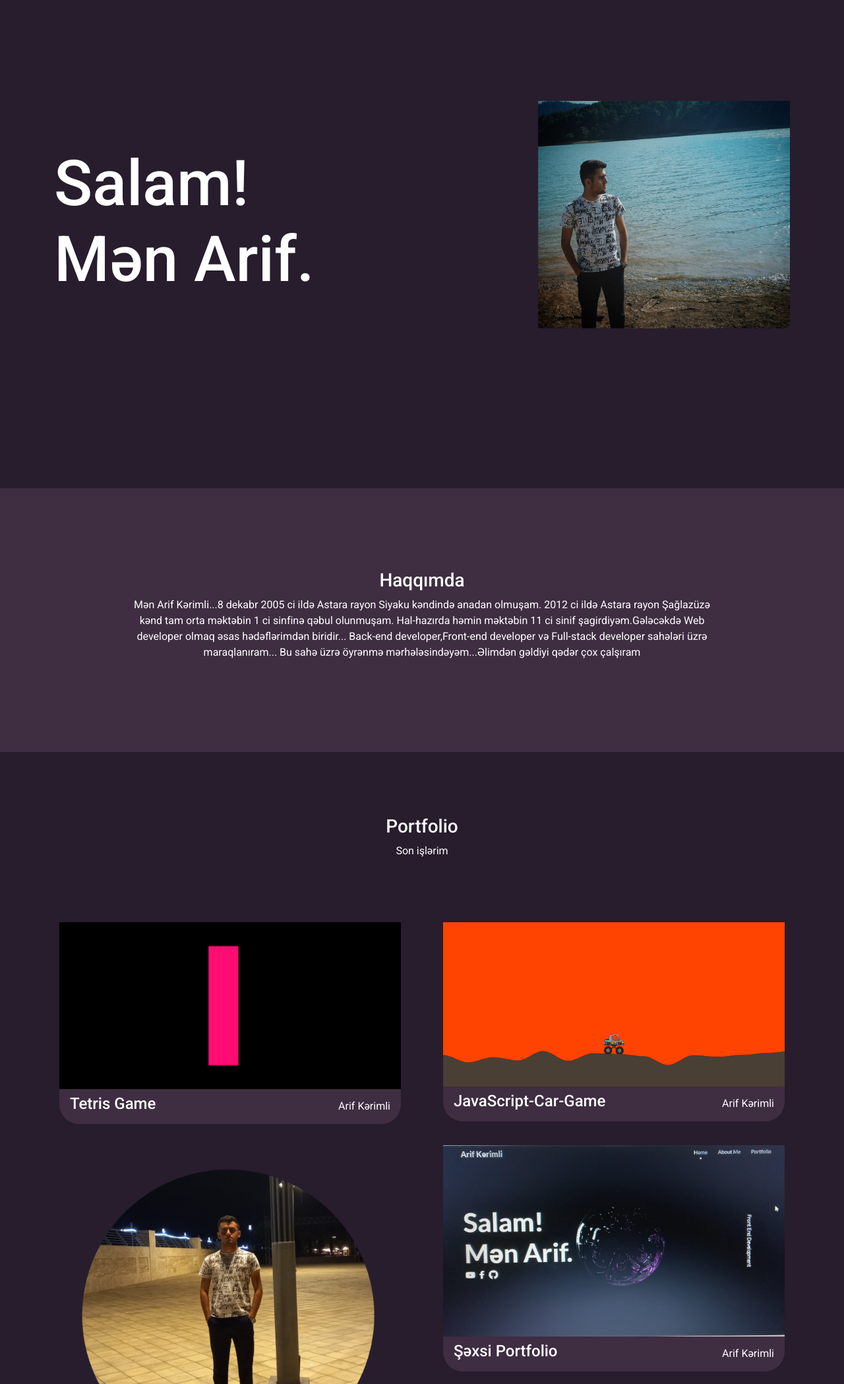
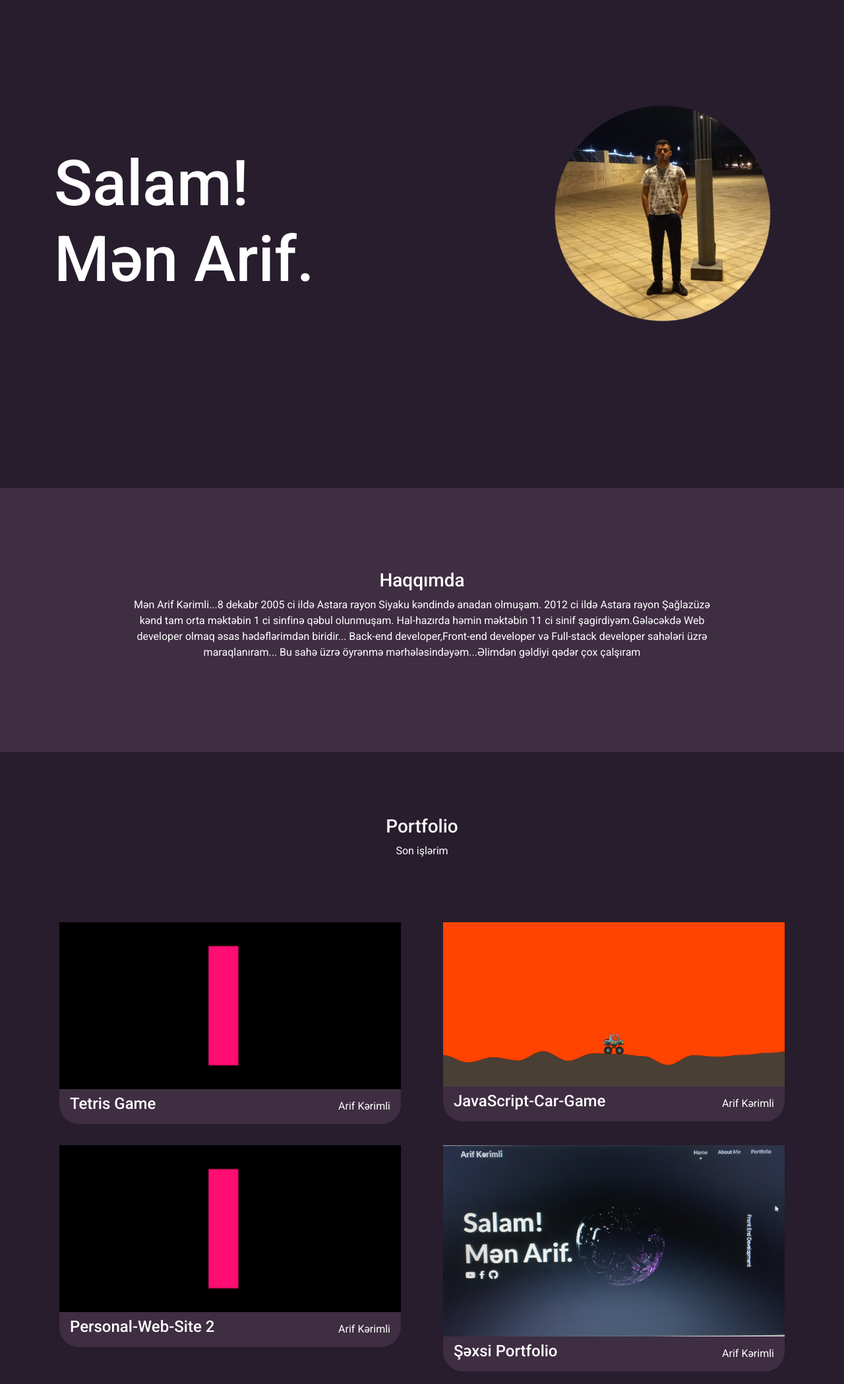
Before and after one commit to ArifKerimli/Arif__Kerimli.github.io, a plain HTML site: page index.html in a window 1280 px wide. Shown: the part 60-2158 px from the top of the page at 66% size. Drawn offline with nearby package versions, Linux system fonts and the light colour scheme.

Commit message:
Update index.html

```diff
--- a/index.html
+++ b/index.html
@@ -58,7 +58,7 @@
           </div>
 
           <div class="col-md">
-            <img src="arif.jpg" alt="" />
+            <img src="aaaa.png" alt="" />
           </div>
         </div>
       </div>
@@ -111,7 +111,7 @@
             <a
               href="https://arifkerimli.github.io/Arif__Kerimli__.github.io/"
               target="_blank"
-              ><img src="aaaa.png" alt="work-1-photo"
+              ><img src="tetris.png" alt="work-1-photo"
             /></a>
             <div class="foot">
               <h4>Personal-Web-Site 2</h4>
```
